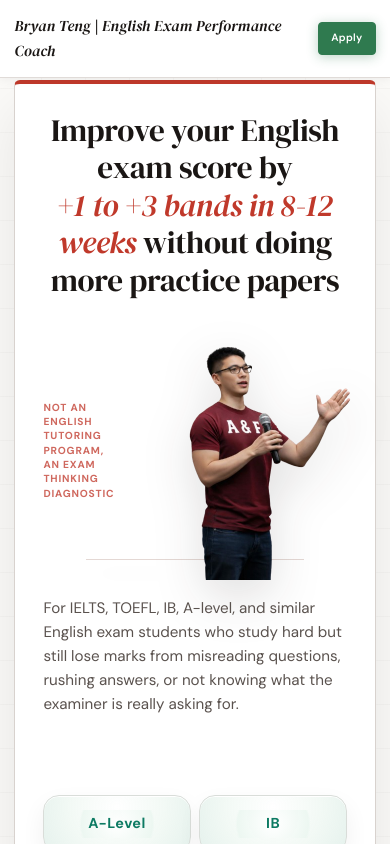
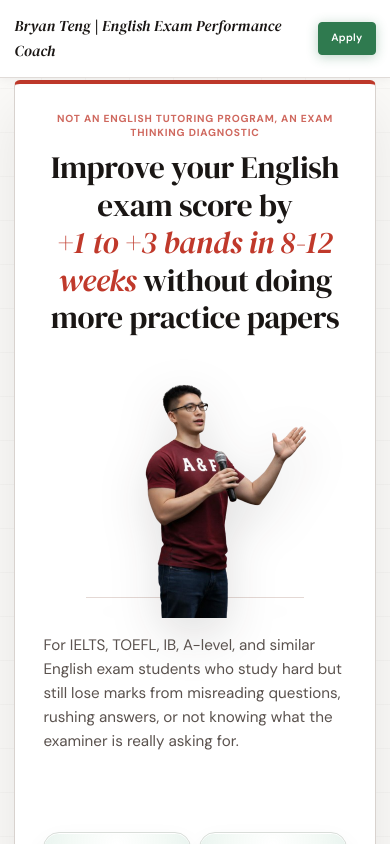
Before and after one commit to zakmero/bryan-coaching-site, a React (Vite) app: page / in a window 390 px wide. Shown: the top 844 px of the page. Built offline with nearby package versions, Linux system fonts and the light colour scheme.

Commit message:
Place mobile eyebrow above title and center hero image

```diff
--- a/src/AppV2Original.jsx
+++ b/src/AppV2Original.jsx
@@ -351,10 +351,10 @@ const Hero = () => {
         <div className="v2-card v2-hero-card">
           <div className="v2-hero-intro v2-mb-4">
           <div className="v2-hero-portrait-wrap v2-animate-fade-up" aria-hidden="true">
-            <p className="v2-hero-eyebrow v2-hero-eyebrow-mobile">{HERO_EYEBROW_TEXT}</p>
             <img className="v2-hero-portrait" src={bryanPic} alt="" />
           </div>
           <div className="v2-hero-copy v2-hero-copy-title v2-text-center">
+          <p className="v2-hero-eyebrow v2-hero-eyebrow-mobile">{HERO_EYEBROW_TEXT}</p>
           <p className="v2-hero-eyebrow v2-hero-eyebrow-desktop">{HERO_EYEBROW_TEXT}</p>
           <h1 className="v2-hero-title v2-animate-fade-up v2-delay-100">
             Improve your English exam score by <br />
--- a/src/indexV2.css
+++ b/src/indexV2.css
@@ -2133,18 +2133,18 @@ object {
   }
   .v2-hero-eyebrow-mobile {
     display: block;
-    text-align: left;
+    text-align: center;
     margin: 0 0 0.55rem;
   }
   .v2-hero-portrait-wrap {
     min-height: 0;
     max-height: 300px;
-    justify-content: flex-start;
+    justify-content: center;
   }
   .v2-hero-portrait {
     width: min(72vw, 250px);
     max-height: 300px;
-    margin: 0;
+    margin: 0 auto;
     transform: none;
   }
   .v2-hero-title {
```
